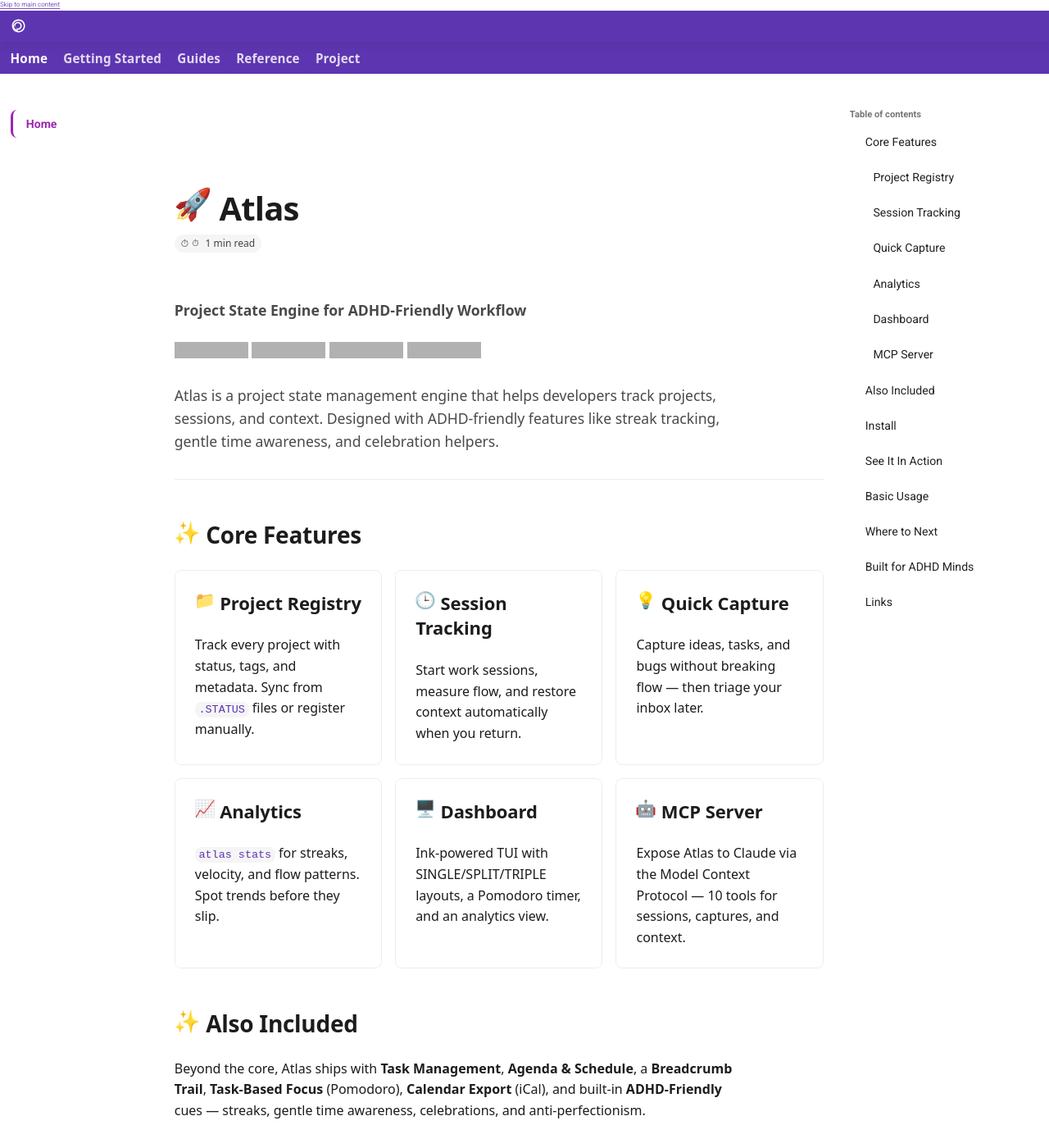
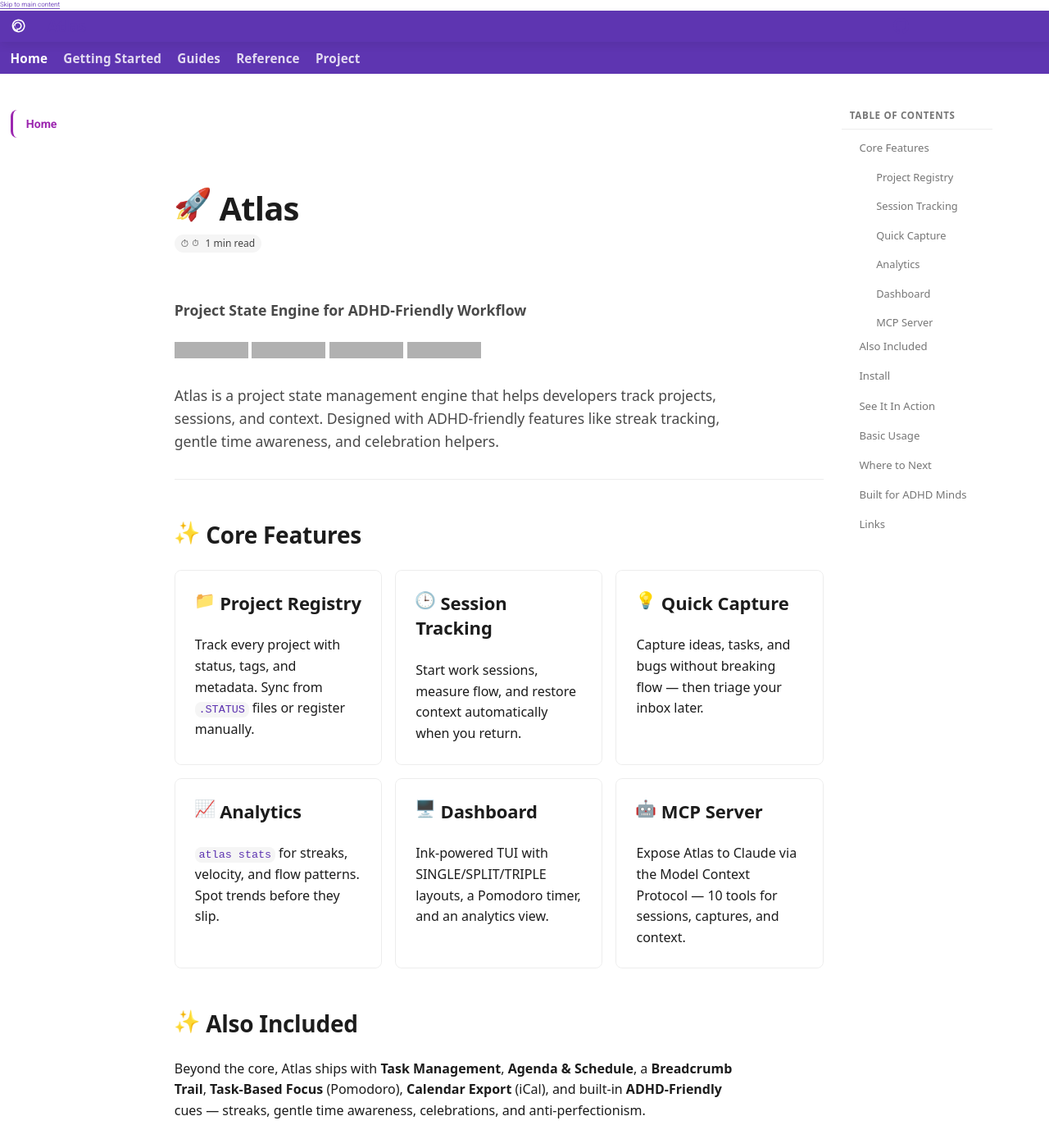
Before and after one commit to Data-Wise/atlas, an MkDocs documentation site: the page built from docs/index.md, in a window 1280 px wide and 1400 px high. Shown: the whole window at 82% size. Built offline with MkDocs 1.6.1 and Material for MkDocs 9.7.7, drawn with Linux system fonts in a browser that asks for light colours; emoji names are drawn with the system emoji font; some web fonts are replaced; comment, search, counter and statistics services are not loaded; grey boxes are pictures that could not be loaded.

Commit message:
docs: style right-rail TOC to match theme
Quiet uppercase label, comfortable entries, sparing-purple in-view
indicator (md-nav__link--active) + dark-mode variant.

```diff
--- a/docs/stylesheets/extra.css
+++ b/docs/stylesheets/extra.css
@@ -279,6 +279,67 @@
   width: 16rem;
 }
 
+/* ── Right-Rail Table of Contents ──────────────────────────── */
+/* Material's native TOC (.md-nav--secondary), themed to match the
+   sidebar: quiet label, clear in-view state, brand purple used sparingly. */
+
+.md-nav--secondary .md-nav__title {
+  font-family: var(--atlas-font-ui);
+  font-size: 0.72rem;
+  font-weight: 700;
+  letter-spacing: 0.06em;
+  text-transform: uppercase;
+  color: var(--md-default-fg-color--light);
+  padding: 0.1rem 0.6rem 0.5rem;
+  margin-bottom: 0.4rem;
+  border-bottom: 1px solid var(--md-default-fg-color--lightest);
+}
+
+.md-nav--secondary .md-nav__list {
+  padding: 0 0.2rem;
+}
+
+.md-nav--secondary .md-nav__item {
+  margin: 0.12rem 0;
+}
+
+.md-nav--secondary .md-nav__link {
+  font-family: var(--atlas-font-ui);
+  font-size: 0.82rem;
+  line-height: 1.35;
+  font-weight: 400;
+  color: var(--md-default-fg-color--light);
+  padding: 0.32rem 0.6rem;
+  border-radius: var(--atlas-radius);
+  border-left: 2px solid transparent;
+  transition: color 0.15s ease, background-color 0.15s ease, border-color 0.15s ease;
+}
+
+.md-nav--secondary .md-nav__link:hover {
+  color: var(--atlas-active);
+  background-color: var(--md-default-fg-color--lightest);
+}
+
+/* Current section in view (Material toggles --active on scroll) */
+.md-nav--secondary .md-nav__link--active,
+.md-nav--secondary .md-nav__item--active > .md-nav__link {
+  color: var(--atlas-active);
+  font-weight: 600;
+  border-left-color: var(--atlas-active);
+  background-color: rgba(156, 39, 176, 0.06);
+}
+
+/* Nested (sub-heading) entries — gentle indent */
+.md-nav--secondary .md-nav__item .md-nav__item .md-nav__link {
+  padding-left: 1.3rem;
+  font-size: 0.8rem;
+}
+
+[data-md-color-scheme="slate"] .md-nav--secondary .md-nav__link--active,
+[data-md-color-scheme="slate"] .md-nav--secondary .md-nav__item--active > .md-nav__link {
+  background-color: rgba(206, 147, 216, 0.1);
+}
+
 /* ── Header & Tabs — ADHD-Friendly, Readable ─────────────────── */
 /* Brand-colored top bar with large, high-contrast type */
 .md-header {
```
